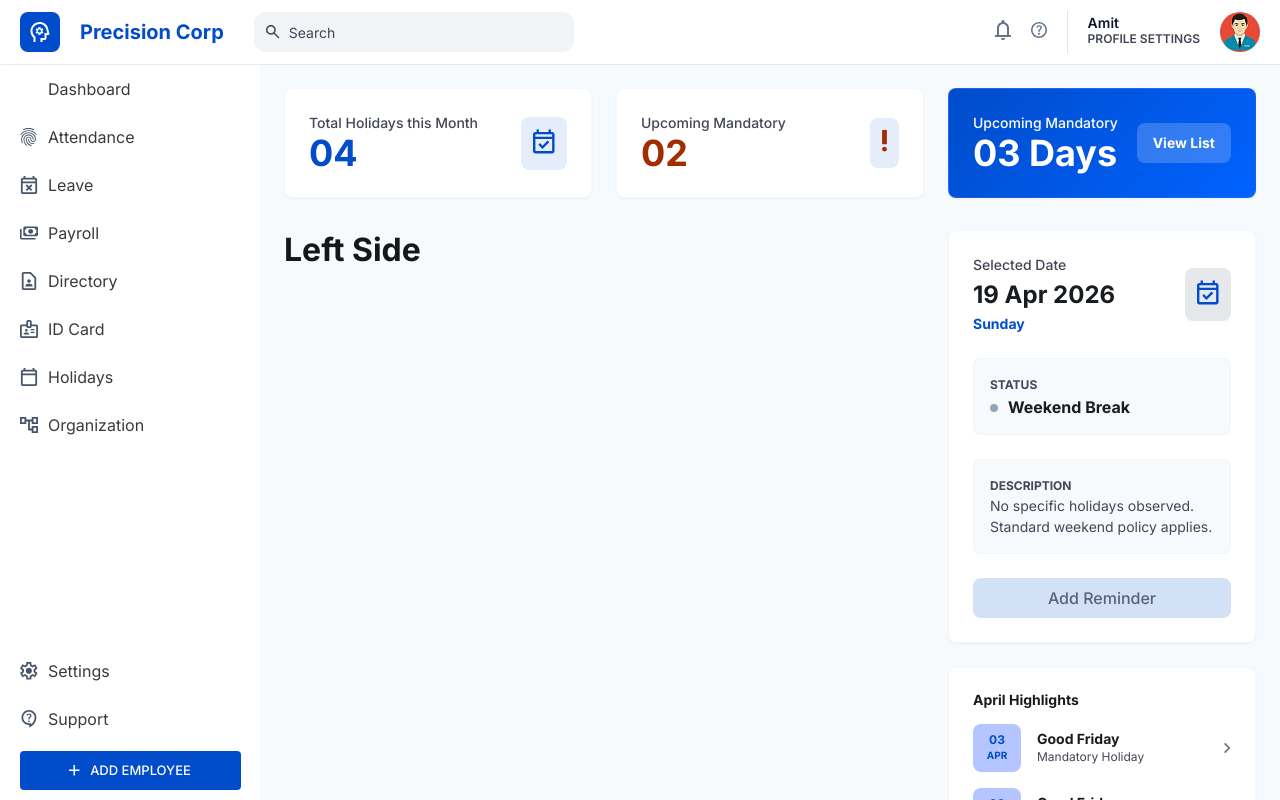
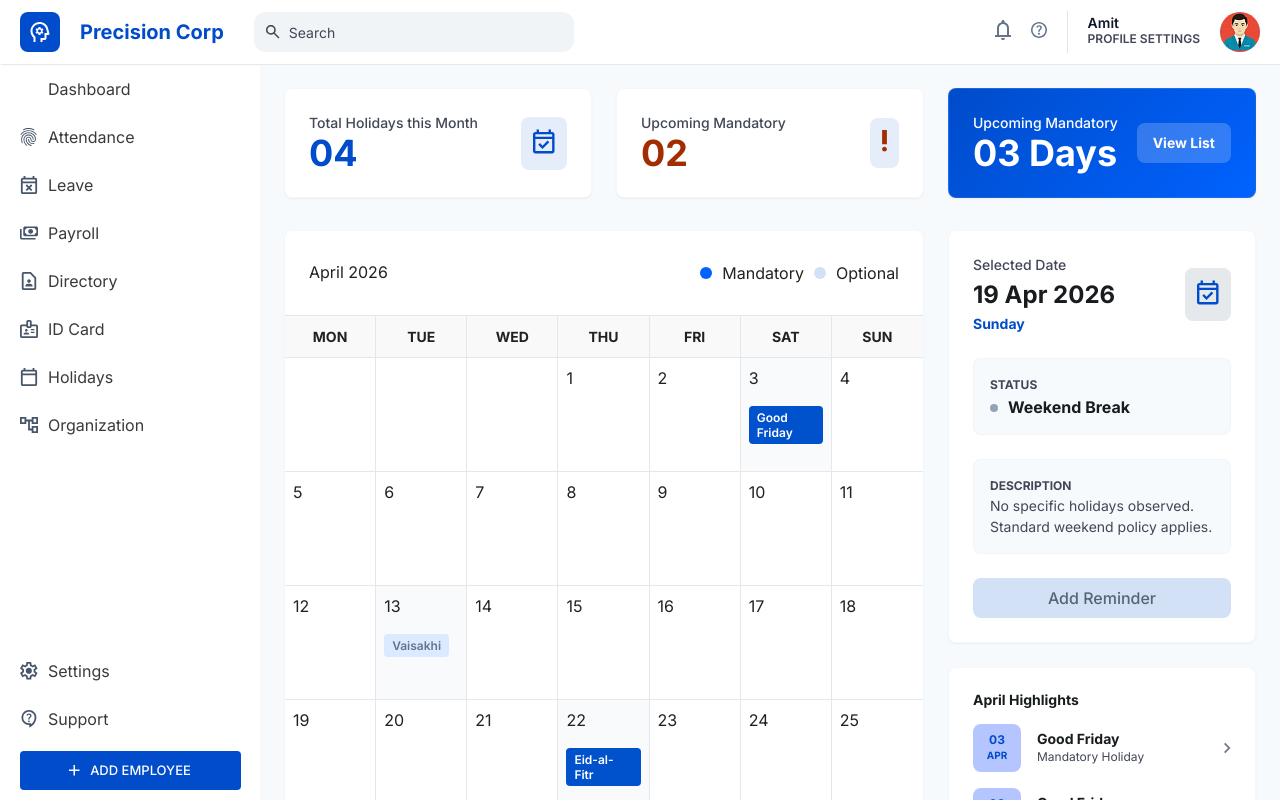
Before and after one commit to farhanarshad100/CRM, a Next.js app: page /holiday in a window 1280 px wide. Shown: the top 800 px of the page. Built offline with nearby package versions, Linux system fonts and the light colour scheme; sample sign-in values are in the browser's storage.

Commit message:
Api update

```diff
--- /dev/null
+++ b/src/app/api/calendar/route.js
@@ -0,0 +1,25 @@
+export async function GET() {
+  return Response.json({
+    month: "2026-04",
+    events: [
+      {
+        id: 1,
+        title: "Good Friday",
+        date: "2026-04-03",
+        type: "mandatory",
+      },
+      {
+        id: 2,
+        title: "Vaisakhi",
+        date: "2026-04-13",
+        type: "optional",
+      },
+      {
+        id: 3,
+        title: "Eid-al-Fitr",
+        date: "2026-04-22",
+        type: "mandatory",
+      },
+    ],
+  });
+}
--- a/src/components/holiday/holidayCalender.js
+++ b/src/components/holiday/holidayCalender.js
@@ -1,11 +1,142 @@
-import React from 'react'
+"use client";
 
-const holidayCalender = () => {
+import dayjs from "dayjs";
+import { Box, Card, List, ListItem, Typography } from "@mui/material";
+
+const holidays = [
+  {
+    id: 1,
+    title: "Good Friday",
+    date: "2026-04-03",
+    type: "mandatory",
+  },
+  {
+    id: 2,
+    title: "Vaisakhi",
+    date: "2026-04-13",
+    type: "optional",
+  },
+  {
+    id: 3,
+    title: "Eid-al-Fitr",
+    date: "2026-04-22",
+    type: "mandatory",
+  },
+];
+
+export default function HolidayCalendar() {
+  const currentMonth = dayjs("2026-04-01");
+
+  const daysInMonth = currentMonth.daysInMonth();
+  const firstDay = currentMonth.startOf("month").day();
+
+  const calendarDays = [];
+
+  for (let i = 0; i < firstDay; i++) {
+    calendarDays.push(null);
+  }
+
+  for (let i = 1; i <= daysInMonth; i++) {
+    calendarDays.push(i);
+  }
+
   return (
-    <div>
-      <h1>Left Side</h1>
-    </div>
-  )
+    <Card sx={{ p: 0, borderRadius: "8px", height:"100%", border: "1px solid rgba(194, 198, 217, 0.15)",
+    boxShadow: "0px 1px 2px rgba(0, 0, 0, 0.05)", }}>
+      <Box sx={{display:"flex", justifyContent:"space-between", p:3, alignItems:"center"}}>
+      <Typography variant="h5" fontWeight={700} mb={3} sx={{fontSize:"16px"}}>
+        April 2026
+      </Typography>
+      <List sx={{display:"flex", gap:"10px"}}>
+        <ListItem sx={{padding:"0"}}><span style={{background:"#0062FF", height:"12px", width:"12px", borderRadius:"10px", marginRight:"10px" }}></span>Mandatory</ListItem>
+           <ListItem sx={{padding:"0"}}><span style={{background:"#D3E1F6", height:"12px", width:"12px", borderRadius:"10px", marginRight:"10px" }}></span>Optional</ListItem>
+      </List>
+
+</Box>
+      <Box
+        sx={{
+          display: "grid",
+          gridTemplateColumns: "repeat(7, 1fr)",
+          borderTop: "1px solid #e5e7eb",
+          borderLeft: "1px solid #e5e7eb",
+             "&:last-child":{
+                  borderLeft: "none",
+              }
+        }}
+      >
+        {["MON", "TUE", "WED", "THU", "FRI", "SAT", "SUN"].map((day, index) => (
+          <Box
+            key={day}
+            sx={{
+              p: 1.5,
+              textAlign: "center",
+              fontWeight: 700,
+              fontSize:"14px",
+              borderRight:
+              index === 6 ? "none" :
+              "1px solid #e5e7eb",
+              borderBottom: "1px solid #e5e7eb",
+              background:"#f9f9f9"
+            }}
+          >
+            {day}
+          </Box>
+        ))}
+
+        {calendarDays.map((day, index) => {
+          const date = day
+            ? currentMonth.date(day).format("YYYY-MM-DD")
+            : null;
+
+          const holiday = holidays.find((h) => h.date === date);
+
+          return (
+        <Box
+  key={index}
+  sx={{
+    minHeight: 114,
+    p: 1,
+    borderRight:
+      (index + 1) % 7 === 0
+        ? "none"
+        : "1px solid #e5e7eb",
+    borderBottom: "1px solid #e5e7eb",
+    bgcolor: holiday ? "#f8fafc" : "#fff",
+  }}
+>
+              {day && (
+                <>
+                  <Typography fontWeight={700}>{day}</Typography>
+
+                  {holiday && (
+                    <Box
+                      sx={{
+                        mt: 2,
+                        px: 1,
+                        py: 0.5,
+                        borderRadius: 1,
+                        width: "fit-content",
+                        bgcolor:
+                          holiday.type === "mandatory"
+                            ? "#0052cc"
+                            : "#dbeafe",
+                        color:
+                          holiday.type === "mandatory"
+                            ? "#fff"
+                            : "#64748b",
+                        fontSize: 12,
+                        fontWeight: 600,
+                      }}
+                    >
+                      {holiday.title}
+                    </Box>
+                  )}
+                </>
+              )}
+            </Box>
+          );
+        })}
+      </Box>
+    </Card>
+  );
 }
-
-export default holidayCalender
```
